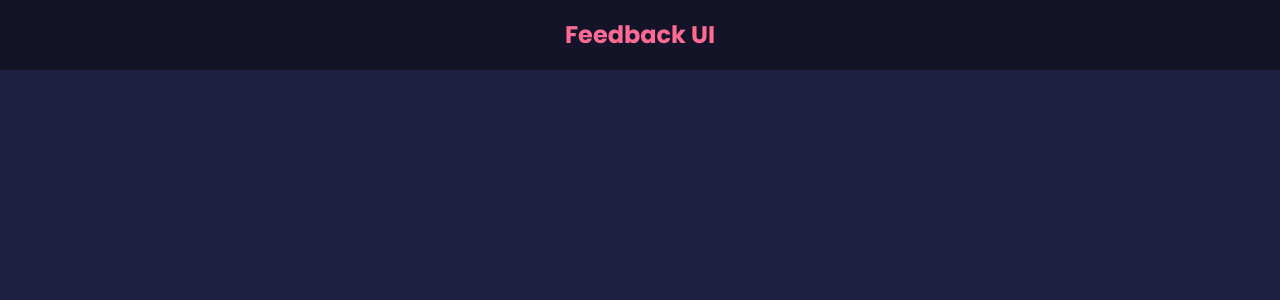
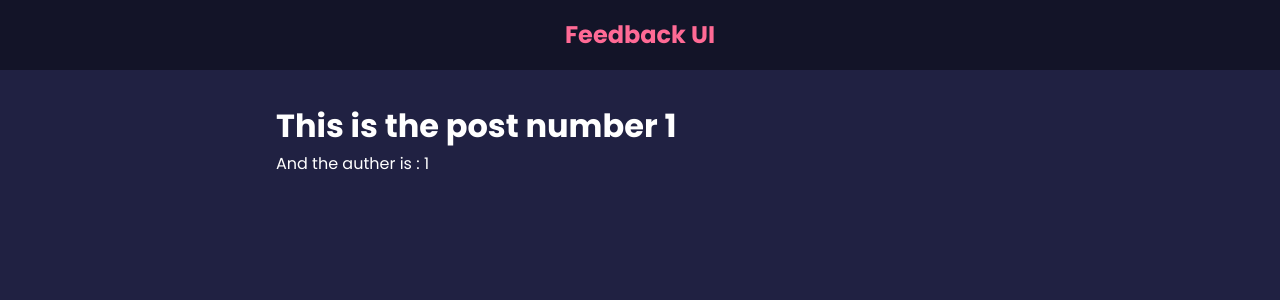
Before and after one commit to Giscard-Kubuya/reactjs_test, a React (Create React App) app: page /post/1/1 in a window 1280 px wide. Before the commit this address had no page. Shown: the top 300 px of the page. Built offline with nearby package versions, Linux system fonts and the light colour scheme.

Commit message:
Passing params

```diff
--- /dev/null
+++ b/src/components/PostPage.jsx
@@ -0,0 +1,12 @@
+import { useParams } from "react-router-dom"
+function PostPage() {
+    let params = useParams();
+  return (
+    <div>
+        <h1>This is the post number {params.position}</h1>
+        <p>And the auther is : {params.author}</p>
+    </div>
+  )
+}
+
+export default PostPage
--- a/src/components/routes/RoutePages.jsx
+++ b/src/components/routes/RoutePages.jsx
@@ -1,6 +1,8 @@
 import { BrowserRouter as Router, Routes, Route } from "react-router-dom";
 import AboutPage from "../../pages/AboutPage";
+import PostPage from "../PostPage";
 import GithubStateLayout from "../shared/GithubStateLayout";
+
 
 import FeedbackHandle from "../FeedbackHandle";
 import React from "react";
@@ -10,6 +12,7 @@ function RoutePages() {
     <Router>
       <Routes>
         <Route exact path="/about" element={<AboutPage />} />
+        <Route exact path="/post/:author/:position" element={<PostPage />} />
         <Route exact path="/" element={<FeedbackHandle />} />
       </Routes>
     </Router>
```
